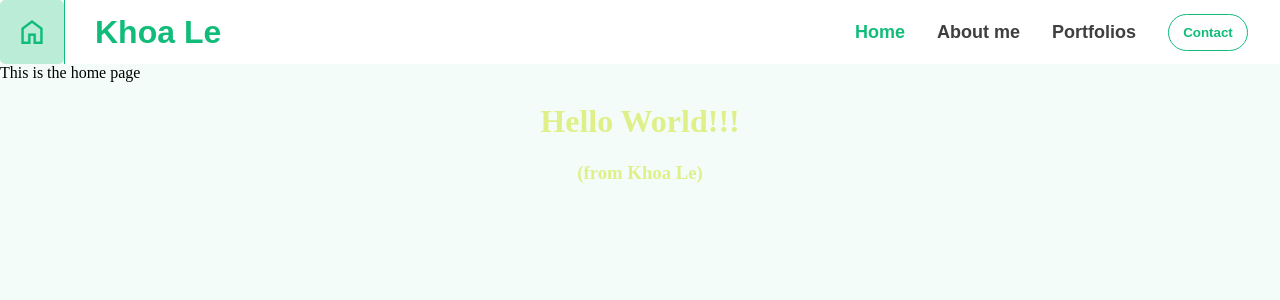
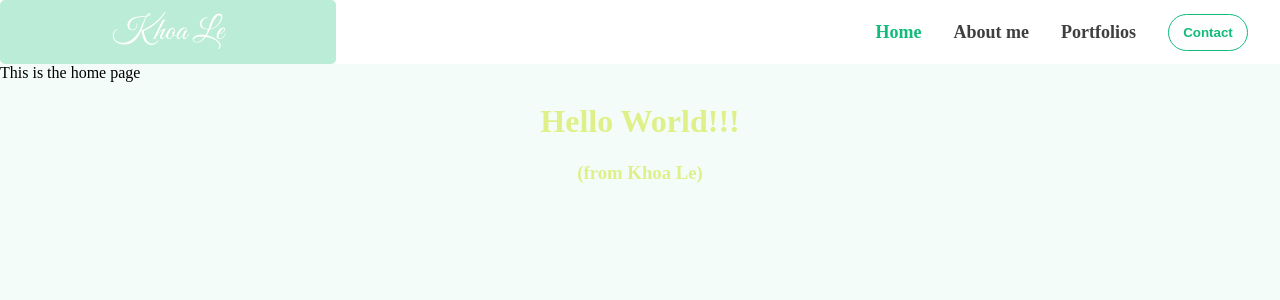
Before and after one commit to rubikvn2100/personal_website, a React (Create React App) app: page / in a window 1280 px wide. Shown: the top 300 px of the page. Built offline with nearby package versions, Linux system fonts and the light colour scheme.

Commit message:
Remove duplicate home button, change font type for the name in navbar

```diff
--- a/public/index.html
+++ b/public/index.html
@@ -6,6 +6,12 @@
     <link
       rel="stylesheet"
       href="https://fonts.googleapis.com/css2?family=Material+Symbols+Outlined:opsz,wght,FILL,GRAD@20..48,100..700,0..1,-50..200"
+    />
+    <link rel="preconnect" href="https://fonts.googleapis.com" />
+    <link rel="preconnect" href="https://fonts.gstatic.com" crossorigin />
+    <link
+      href="https://fonts.googleapis.com/css2?family=Dancing+Script&family=Great+Vibes&display=swap"
+      rel="stylesheet"
     />
 
     <meta name="viewport" content="width=device-width, initial-scale=1" />
--- a/src/App.tsx
+++ b/src/App.tsx
@@ -16,7 +16,7 @@ function App() {
           <Routes>
             <Route path="/" element={<Home />} />
             <Route path="/about" element={<About />} />
-            <Route path="/project" element={<Portfolios />} />
+            <Route path="/portfolios" element={<Portfolios />} />
             <Route path="*" element={<ErrorPage />} />
           </Routes>
         </div>
--- a/src/components/Navbar.css
+++ b/src/components/Navbar.css
@@ -5,7 +5,6 @@
   background-color: #ffffff;
   font-weight: bold;
   font-size: large;
-  font-family: Arial, Helvetica, sans-serif;
 }
 
 .navbar > * {
@@ -16,44 +15,37 @@
   align-items: center;
 }
 
-.material-symbols-outlined {
-  font-size: 2rem;
+#navbar-name,
+#navbar-home-link {
   color: #11bc7a;
 }
 
-.navbar > :nth-child(2) {
-  color: #11bc7a;
+#navbar-name {
+  /* font-family: "Dancing Script", cursive; */
+  font-family: "Great Vibes", cursive;
   font-size: 2rem;
-  padding: 0px 30px;
+  font-weight: normal;
+  padding: 0px 7rem;
   margin-right: auto;
-  border-left: 1px solid #11bc7a;
-}
-
-.navbar > :nth-child(3) {
-  color: #11bc7a;
 }
 
 .navbar > :last-child {
   margin-right: 1rem;
 }
 
-.navbar > :nth-child(1):hover,
-.navbar > :nth-child(2):hover,
-.navbar > :nth-child(3):hover {
-  border-radius: 5px;
-  background-color: #bbecd7;
-  color: white;
+.router-link {
+  color: #3f3f3f;
+  text-decoration: none;
 }
 
-.navbar > :nth-child(4):hover,
-.navbar > :nth-child(5):hover {
+.router-link:hover {
   border-radius: 5px;
   background-color: #bbecd7;
 }
 
-.router-link {
-  color: #3f3f3f;
-  text-decoration: none;
+#navbar-name:hover,
+#navbar-home-link:hover {
+  color: white;
 }
 
 #navbar-contact-button {
--- a/src/components/Navbar.tsx
+++ b/src/components/Navbar.tsx
@@ -5,16 +5,11 @@ import "./Navbar.css";
 function Navbar() {
   return (
     <nav className="navbar">
-      {/* <img src={process.env.PUBLIC_URL + "/avatar/avatar_32.jpg"} /> */}
-      <Link to="/" className="router-link">
-        <span className="material-symbols-outlined">home</span>
-      </Link>
-
-      <Link to="/" className="router-link">
+      <Link to="/" className="router-link" id="navbar-name">
         Khoa Le
       </Link>
 
-      <Link to="/" className="router-link">
+      <Link to="/" className="router-link" id="navbar-home-link">
         Home
       </Link>
 
@@ -22,7 +17,7 @@ function Navbar() {
         About me
       </Link>
 
-      <Link to="/project" className="router-link">
+      <Link to="/portfolios" className="router-link">
         Portfolios
       </Link>
       <div>
```
